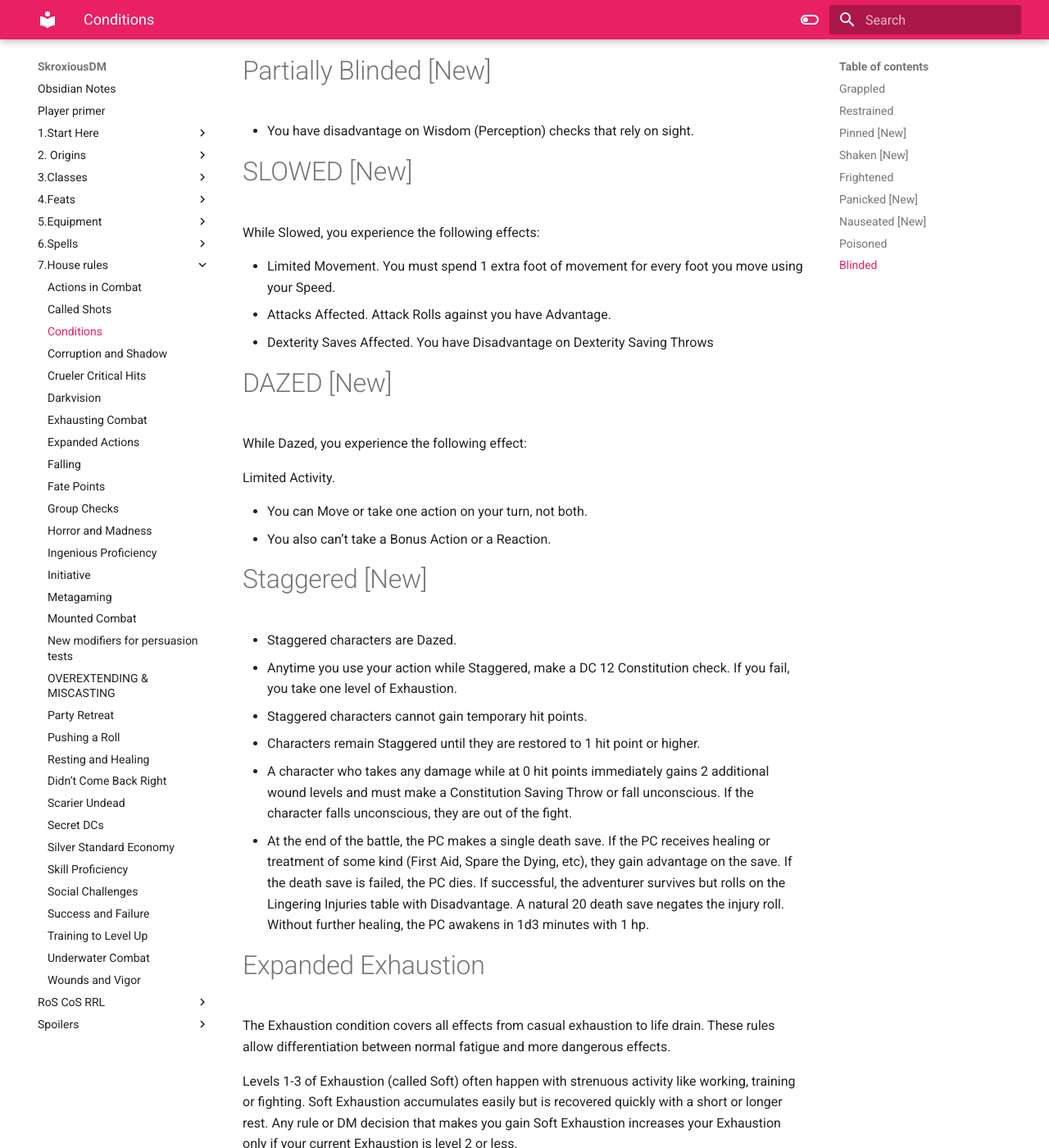
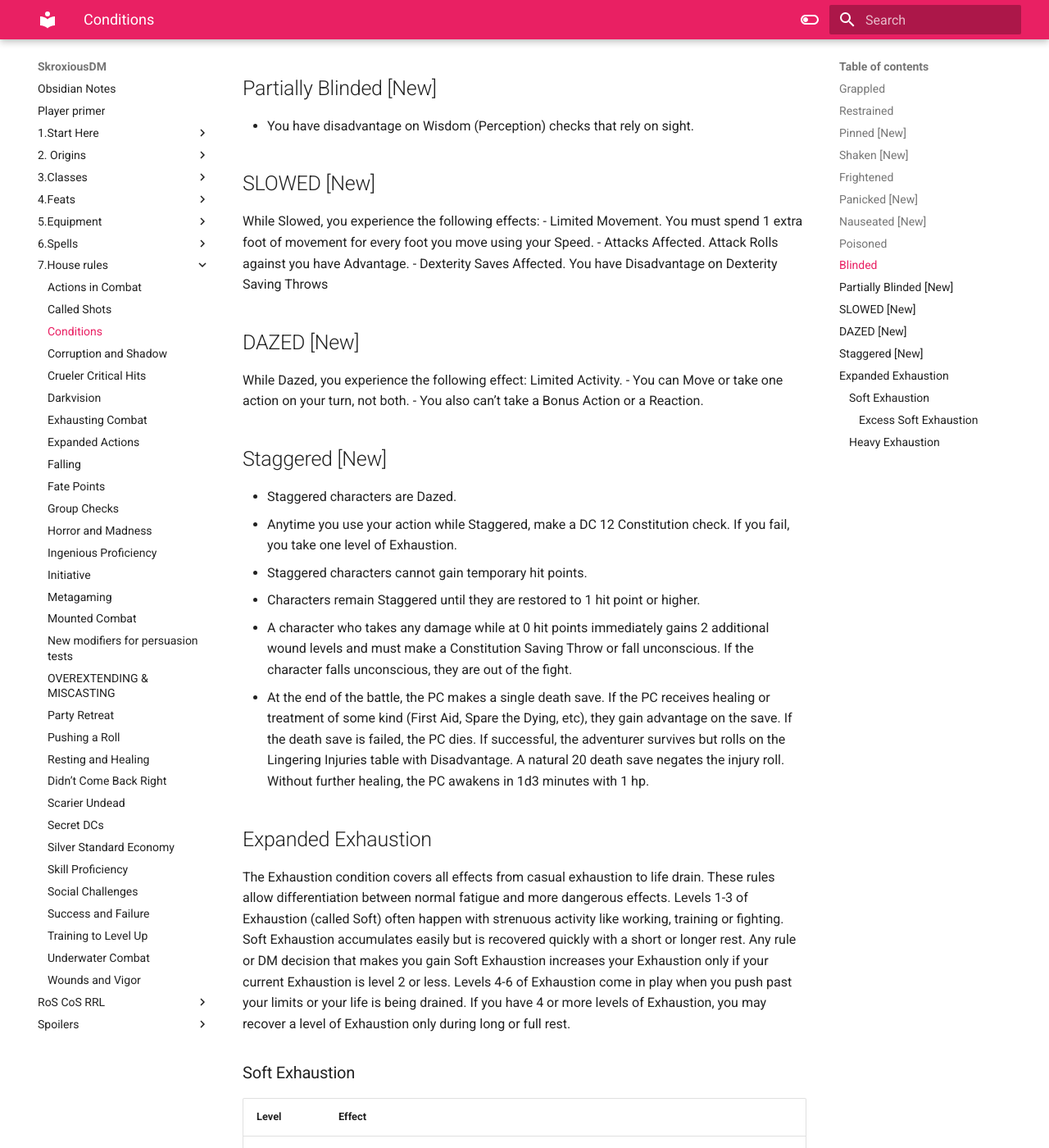
Before and after one commit to SkroxiousDM/SkroxiousDM, an MkDocs documentation site: the page built from docs/7.House_rules/Conditions.md, in a window 1280 px wide and 1400 px high, scrolled down 2782 px. Shown: the whole window at 82% size. Built offline with MkDocs 1.6.1 and Material for MkDocs 9.7.7, drawn with Linux system fonts in a browser that asks for light colours; some of the changed text lies outside the part shown.

Commit message:
vault backup: 2023-10-29 19:13:42

```diff
--- a/docs/7.House_rules/Conditions.md
+++ b/docs/7.House_rules/Conditions.md
@@ -57,95 +57,59 @@ You can't see.
 - You can't actively target creatures that have hidden from you (such as with a Hide action).
 In addition, the following new rules apply:
 - Your speed is halved.
-# Partially Blinded [New]
-
+## Partially Blinded [New]
 - You have disadvantage on Wisdom (Perception) checks that rely on sight.
-
-# SLOWED [New]
-
+## SLOWED [New]
  While Slowed, you experience the following effects:
-
 - Limited Movement. You must spend 1 extra foot of movement for every foot you move using your Speed.
 - Attacks Affected. Attack Rolls against you have Advantage.
 - Dexterity Saves Affected. You have Disadvantage on Dexterity Saving Throws
-
-# DAZED [New]
-
+## DAZED [New]
 While Dazed, you experience the following effect:
-
 Limited Activity.
-
 - You can Move or take one action on your turn, not both.
 - You also can’t take a Bonus Action or a Reaction.
-
-# Staggered [New]
-
+## Staggered [New]
 - Staggered characters are Dazed.
 - Anytime you use your action while Staggered, make a DC 12 Constitution check. If you fail, you take one level of Exhaustion.
 -  Staggered characters cannot gain temporary hit points.
 - Characters remain Staggered until they are restored to 1 hit point or higher.
 -  A character who takes any damage while at 0 hit points immediately gains 2 additional wound levels and must make a Constitution Saving Throw or fall unconscious. If the character falls unconscious, they are out of the fight.
 - At the end of the battle, the PC makes a single death save. If the PC receives healing or treatment of some kind (First Aid, Spare the Dying, etc), they gain advantage on the save. If the death save is failed, the PC dies. If successful, the adventurer survives but rolls on the Lingering Injuries table with Disadvantage. A natural 20 death save negates the injury roll. Without further healing, the PC awakens in 1d3 minutes with 1 hp.
-
-# Expanded Exhaustion
-
+## Expanded Exhaustion
 The Exhaustion condition covers all effects from casual exhaustion to life drain. These rules allow differentiation between normal fatigue and more dangerous effects.
-
 Levels 1-3 of Exhaustion (called Soft) often happen with strenuous activity like working, training or fighting. Soft Exhaustion accumulates easily but is recovered quickly with a short or longer rest. Any rule or DM decision that makes you gain Soft Exhaustion increases your Exhaustion only if your current Exhaustion is level 2 or less.
-
 Levels 4-6 of Exhaustion come in play when you push past your limits or your life is being drained. If you have 4 or more levels of Exhaustion, you may recover a level of Exhaustion only during long or full rest.
-
 ### Soft Exhaustion
-
-|   |   |
+|Level|Effect|
 |---|---|
-|Level|Effect|
 |1|Disadvantage on Strength and Dexterity Ability and Skill checks. You can't perform the Dash action during combat.|
 |2|Disadvantage on all Ability and Skill checks. Speed halved. Anyone can tell you're tired with DC 10 Wisdom (Insight) check.|
 |3|Disadvantage on Attack rolls and Saving Throws. Rolling 1 on attack rolls leads to critical fumbles|
 
-Excess Soft Exhaustion
+###### Excess Soft Exhaustion
 If you have reached the maximum level of Soft Exhaustion and you take another level of it, instead of increasing your Exhaustion level you lose one Recovery die. If you have no Recovery dice left, your Exhaustion increases as normal
 
 ### Heavy Exhaustion
-
-|   |   |
+|Level|Effect|
 |---|---|
-|Level|Effect|
 |4|You can only take an action or a bonus action during your turn, and you can't take reactions. You can concentrate on one thing only, such as a spell or enemy target, and ignore all the rest. You're limited to simple mental tasks.|
 |5|Speed reduced to 5. Anyone can tell you're on the verge of passing out. You cannot concentrate, or cast spells requiring Concentration. You have blurry vision, tunnel vision, or vertigo and may experience hallucinations (DM's choice).|
 |6|You are Dying. You gain two wound levels. Any additional Exhaustion counts as two wound levels.|
-
-# Dominance [New]
-
+## Dominance [New]
 When you have advantage on your attack rolls against your target and your target doesn't have the same benefit against you, or a hostile creature that attacks you has disadvantage to its attack rolls and you don't suffer the same penalty, this condition is called having Dominance. You also benefit from Dominance if your target is standing on difficult terrain while you are not, or you hold the higher ground position on steep terrain.
-
 Some Combat Options (pg. 18-21) and Melee Weapon Properties (pg. 35-37) require Dominance as prerequisite for their use during combat. Some combat options or abilities may also allow you to benefit from Dominance even if the conditions above are not met.
-
-# INCAPACITATED [CONDITION]
-
+## INCAPACITATED [CONDITION]
 While Incapacitated, you experience the following effects:
-
-Inactive. You can’t take any action, Bonus Action, or Reaction.
-
-No Concentration. Your Concentration is broken.
-
-Speechless. You can’t speak.
-
-Surprised. If you are Incapacitated when you roll Initiative, you have Disadvantage on the roll.
-
-# UNCONSCIOUS [CONDITION]
-
+- Inactive. You can’t take any action, Bonus Action, or Reaction.
+- No Concentration. Your Concentration is broken.
+- Speechless. You can’t speak.
+- Surprised. If you are Incapacitated when you roll Initiative, you have Disadvantage on the roll.
+## UNCONSCIOUS [CONDITION]
 While Unconscious, you experience the following effects:
-
-Inert. You have the Incapacitated and Prone conditions, and you drop whatever you are holding. When this condition ends, you remain Prone.
-
-Speed 0. Your Speed is 0 and can’t change.
-
-Attacks Affected. Attack rolls against you have Advantage.
-
-Fail Str. and Dex. Saves. You automatically fail Strength and Dexterity saving throws.
-
-Critical Hits. Any attack roll that hits you is a critical hit if the attacker is within 5 feet of you.
-
-Unaware. You are unaware of your surroundings
+- Inert. You have the Incapacitated and Prone conditions, and you drop whatever you are holding. When this condition ends, you remain Prone.
+- Speed 0. Your Speed is 0 and can’t change.
+- Attacks Affected. Attack rolls against you have Advantage.
+- Fail Str. and Dex. Saves. You automatically fail Strength and Dexterity saving throws.
+- Critical Hits. Any attack roll that hits you is a critical hit if the attacker is within 5 feet of you.
+- Unaware. You are unaware of your surroundings
```
